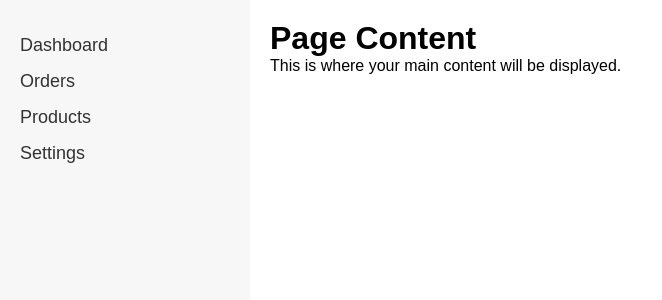
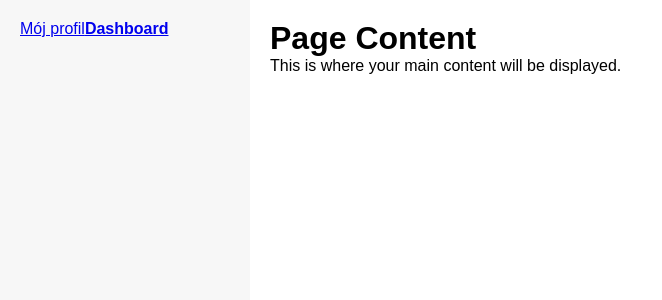
Before and after one commit to xFreshu/EOD-NextJS, a Next.js app: page /dashboard in a window 1280 px wide. Shown: the top 300 px of the page, without its empty margins (0-662 px from the left). Built offline with nearby package versions, Linux system fonts and the light colour scheme.

Commit message:
working on active link on sidebar

```diff
--- /dev/null
+++ b/app/components/Sidebar/ActiveLink.tsx
@@ -0,0 +1,18 @@
+import { usePathname } from 'next/navigation';
+import Link from 'next/link';
+import { NavItem } from './Sidebar.styled';
+
+const ActiveLink: React.FC<{ href: string; children: React.ReactNode }> = ({
+  href,
+  children,
+}) => {
+  const isActive = usePathname() === href;
+
+  return (
+    <Link href={href} passHref>
+      <NavItem active={isActive}>{children}</NavItem>
+    </Link>
+  );
+};
+
+export default ActiveLink;
--- /dev/null
+++ b/app/components/Sidebar/Sidebar.styled.ts
@@ -0,0 +1,65 @@
+import styled from 'styled-components';
+import { NavItemProps, SidebarStyledProps } from './Sidebar.types';
+
+export const Container = styled.div`
+  display: flex;
+`;
+
+export const SidebarContainer = styled.div<SidebarStyledProps>`
+  width: 250px;
+  height: 100vh;
+  background-color: #f7f7f7;
+  padding: 20px;
+  position: fixed;
+  top: 0;
+  left: 0;
+  transition: transform 0.3s ease-in-out;
+
+  @media (max-width: 768px) {
+    transform: ${({ isOpen }) =>
+      isOpen ? 'translateX(0)' : 'translateX(-100%)'};
+  }
+`;
+
+export const Content = styled.div`
+  margin-left: 250px;
+  padding: 20px;
+  width: 100%;
+
+  @media (max-width: 768px) {
+    margin-left: 0;
+  }
+`;
+
+export const HamburgerButton = styled.div`
+  display: none;
+  position: fixed;
+  top: 15px;
+  right: 20px;
+  z-index: 1001;
+  cursor: pointer;
+
+  @media (max-width: 768px) {
+    display: block;
+  }
+`;
+
+export const Overlay = styled.div<SidebarStyledProps>`
+  display: none;
+  position: fixed;
+  top: 0;
+  left: 0;
+  width: 100%;
+  height: 100%;
+  background-color: rgba(0, 0, 0, 0.5);
+  z-index: 1000;
+
+  @media (max-width: 768px) {
+    display: ${({ isOpen }) => (isOpen ? 'block' : 'none')};
+  }
+`;
+
+export const NavItem = styled.a<NavItemProps>`
+  color: ${({ active }) => (active ? 'yourActiveColor' : 'yourNormalColor')};
+  font-weight: ${({ active }) => (active ? 'bold' : 'normal')};
+`;
--- a/app/components/Sidebar/Sidebar.tsx
+++ b/app/components/Sidebar/Sidebar.tsx
@@ -1,79 +1,15 @@
 'use client';
 
 import React, { useState } from 'react';
-import styled from 'styled-components';
+import {
+  Container,
+  Overlay,
+  SidebarContainer,
+  HamburgerButton,
+  Content,
+} from './Sidebar.styled';
 import { FaBars } from 'react-icons/fa';
-
-const Container = styled.div`
-  display: flex;
-`;
-
-const SidebarContainer = styled.div`
-  width: 250px;
-  height: 100vh;
-  background-color: #f7f7f7;
-  padding: 20px;
-  position: fixed;
-  top: 0;
-  left: 0;
-  transition: transform 0.3s ease-in-out;
-
-  @media (max-width: 768px) {
-    transform: ${({ isOpen }) =>
-      isOpen ? 'translateX(0)' : 'translateX(-100%)'};
-  }
-`;
-
-const Content = styled.div`
-  margin-left: 250px;
-  padding: 20px;
-  width: 100%;
-
-  @media (max-width: 768px) {
-    margin-left: 0;
-  }
-`;
-
-const HamburgerButton = styled.div`
-  display: none;
-  position: fixed;
-  top: 15px;
-  right: 20px;
-  z-index: 1001;
-  cursor: pointer;
-
-  @media (max-width: 768px) {
-    display: block;
-  }
-`;
-
-const Overlay = styled.div`
-  display: none;
-  position: fixed;
-  top: 0;
-  left: 0;
-  width: 100%;
-  height: 100%;
-  background-color: rgba(0, 0, 0, 0.5);
-  z-index: 1000;
-
-  @media (max-width: 768px) {
-    display: ${({ isOpen }) => (isOpen ? 'block' : 'none')};
-  }
-`;
-
-const NavItem = styled.a`
-  display: block;
-  color: #333;
-  text-decoration: none;
-  margin: 15px 0;
-  font-size: 18px;
-  cursor: pointer;
-
-  &:hover {
-    color: #000;
-  }
-`;
+import ActiveLink from './ActiveLink';
 
 const ResponsiveSidebar = () => {
   const [isOpen, setIsOpen] = useState(false);
@@ -90,10 +26,8 @@ const ResponsiveSidebar = () => {
         </HamburgerButton>
 
         <SidebarContainer isOpen={isOpen}>
-          <NavItem href="#">Dashboard</NavItem>
-          <NavItem href="#">Orders</NavItem>
-          <NavItem href="#">Products</NavItem>
-          <NavItem href="#">Settings</NavItem>
+          <ActiveLink href="/profil">Mój profil</ActiveLink>
+          <ActiveLink href="/dashboard">Dashboard</ActiveLink>
         </SidebarContainer>
 
         <Overlay isOpen={isOpen} onClick={toggleSidebar} />
--- a/package.json
+++ b/package.json
@@ -9,7 +9,6 @@
     "lint": "next lint"
   },
   "dependencies": {
-    "@types/styled-components": "^5.1.34",
     "babel-plugin-styled-components": "^2.1.4",
     "next": "14.2.4",
     "react": "^18",
@@ -21,6 +20,7 @@
     "@types/node": "^20",
     "@types/react": "^18",
     "@types/react-dom": "^18",
+    "@types/styled-components": "^5.1.34",
     "@typescript-eslint/eslint-plugin": "^7.14.1",
     "@typescript-eslint/parser": "^7.14.1",
     "eslint": "^8",
```
Also changed, not shown: app/components/Sidebar/Sidebar.types.ts (added, +11 -0 lines), 1 other file (tests, documents, lock files or other folders).
